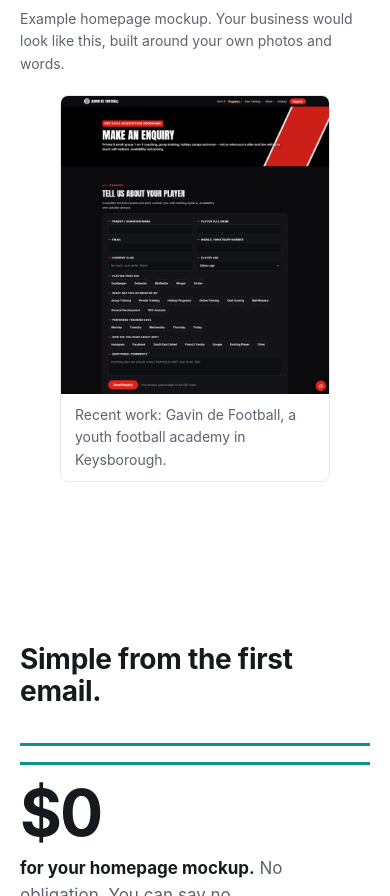
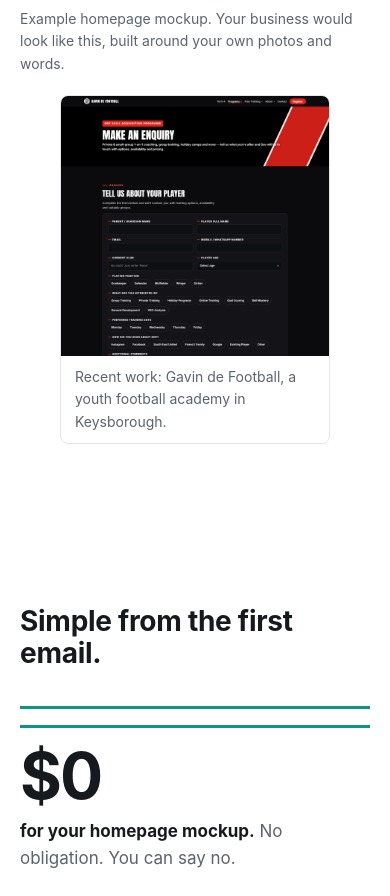
Before and after one commit to Kartik0219/swoop, a plain HTML site: page index.html in a window 390 px wide. Shown: the part 1142-2038 px from the top of the page. Drawn offline with Linux system fonts and the light colour scheme.

Commit message:
Cap the hero Gavin screenshot height so it does not dominate phones
Co-Authored-By: Claude Haiku 5.5 <noreply@anthropic.com>

```diff
--- a/index.html
+++ b/index.html
@@ -468,7 +468,7 @@
       </div>
       <p class="hero-caption">Example homepage mockup. Your business would look like this, built around your own photos and words.</p>
       <figure style="margin-top:20px;border:1px solid #e3e6ea;border-radius:8px;overflow:hidden;background:#fff">
-        <img src="/assets/showcase/gavin-enquiry.png" alt="Gavin de Football enquiry form" loading="lazy" style="width:100%;height:auto;display:block">
+        <img src="/assets/showcase/gavin-enquiry.png" alt="Gavin de Football enquiry form" loading="lazy" style="width:100%;height:260px;object-fit:cover;object-position:top;display:block">
         <figcaption style="padding:10px 14px;font-size:14px;color:#5b6370">Recent work: Gavin de Football, a youth football academy in Keysborough.</figcaption>
       </figure>
     </div>
```
